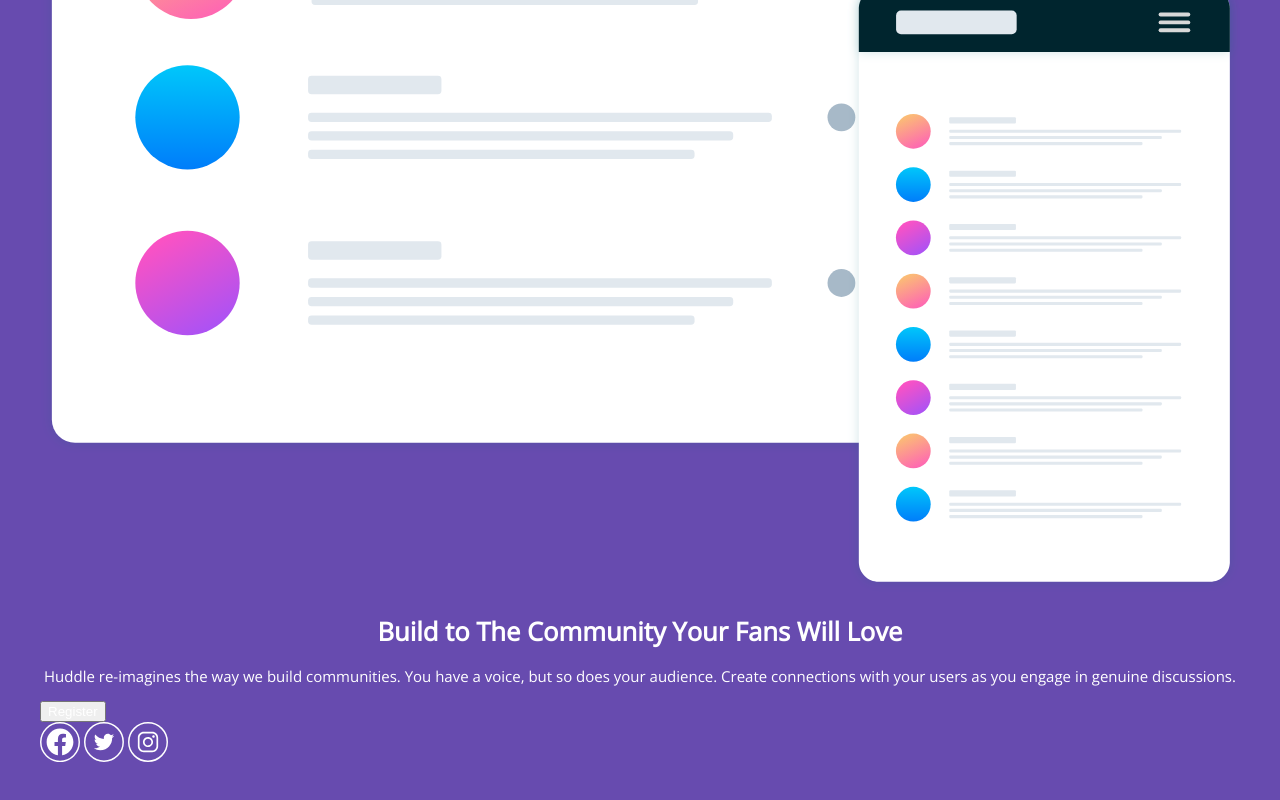
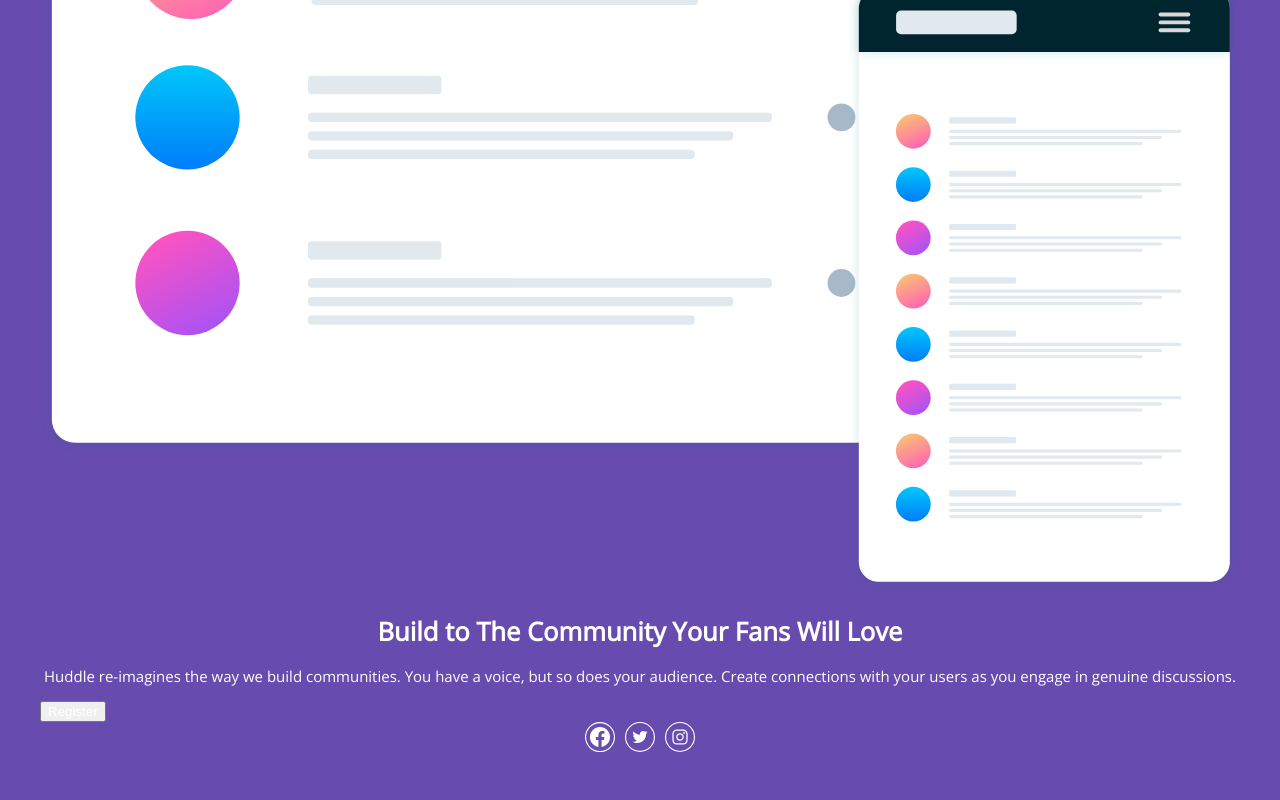
Before and after one commit to KaioDelmondes/FrontWeb, a plain HTML site: page Iniciante/huddle-landing-page-with-single-introductory-section-master/index_flexbox.html in a window 1280 px wide. Shown: the part 352-1152 px from the top of the page. Drawn offline with nearby package versions, Linux system fonts and the light colour scheme.

Commit message:
Salvando status da atividade

```diff
--- a/Iniciante/huddle-landing-page-with-single-introductory-section-master/style_flexbox.css
+++ b/Iniciante/huddle-landing-page-with-single-introductory-section-master/style_flexbox.css
@@ -49,11 +49,18 @@
     height: auto;
 }
 
-
-footer > div > img {
-    width: 40px;
+footer > div {
+    display: flex;
+    flex-flow: row wrap;
+    margin: auto;
+    max-width: fit-content;
 }
 
+footer > div  img {
+    max-width: 30px;
+    margin: 0px 5px;
+
+}
 
 
 @media only screen and (max-width: 375px) {
```
